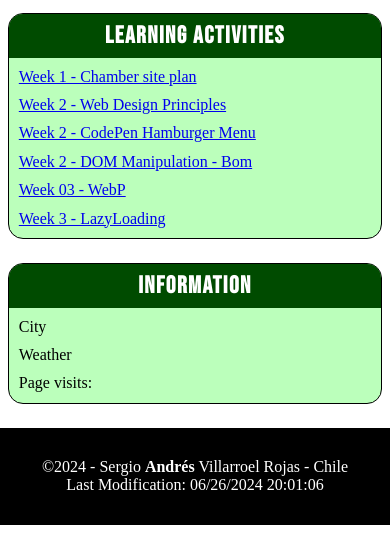
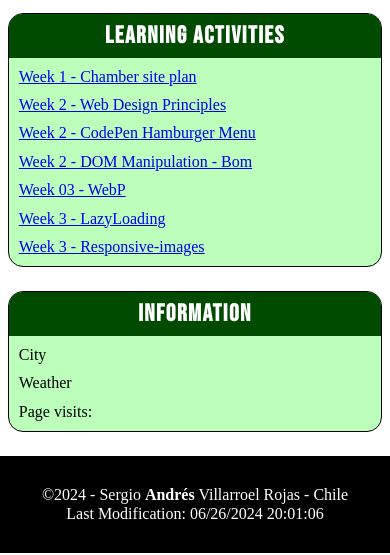
Before and after one commit to nacionvirtualchile/wdd230, a plain HTML site: page index.html in a window 390 px wide. Shown: the part 289-844 px from the top of the page. Drawn offline with Linux system fonts and the light colour scheme.

Commit message:
Responsive v2

```diff
--- a/index.html
+++ b/index.html
@@ -67,6 +67,9 @@
                     <li><a target="_blank" href="week03/images/landscape.webp">Week 03 - WebP</a></li>
                     <li><a target="_blank" href="https://nacionvirtualchile.github.io/wdd230/week03/lazyload.html">Week
                             3 - LazyLoading</a></li>
+                    <li><a target="_blank"
+                            href="https://nacionvirtualchile.github.io/wdd230/week03/responsive-images.html">Week
+                            3 - Responsive-images</a></li>
                 </ul>
             </section>
             <section class="card">
```
